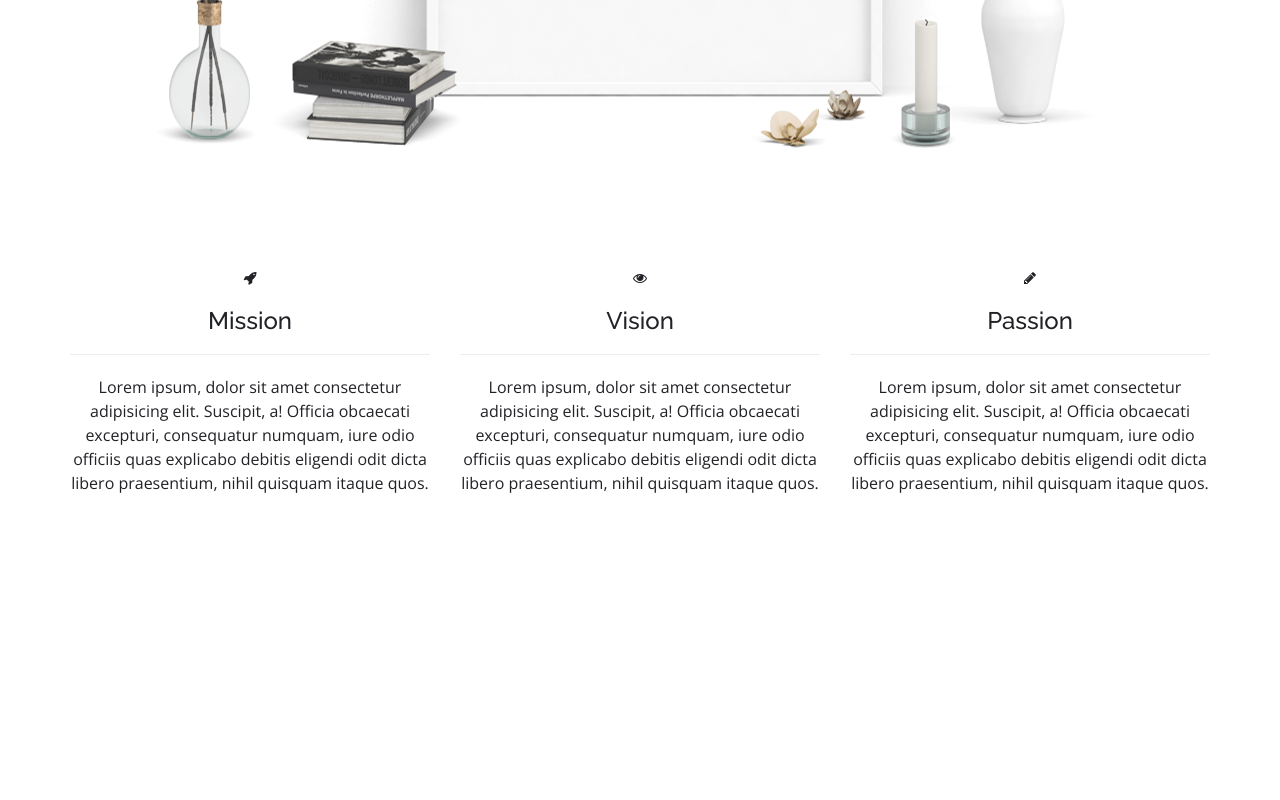
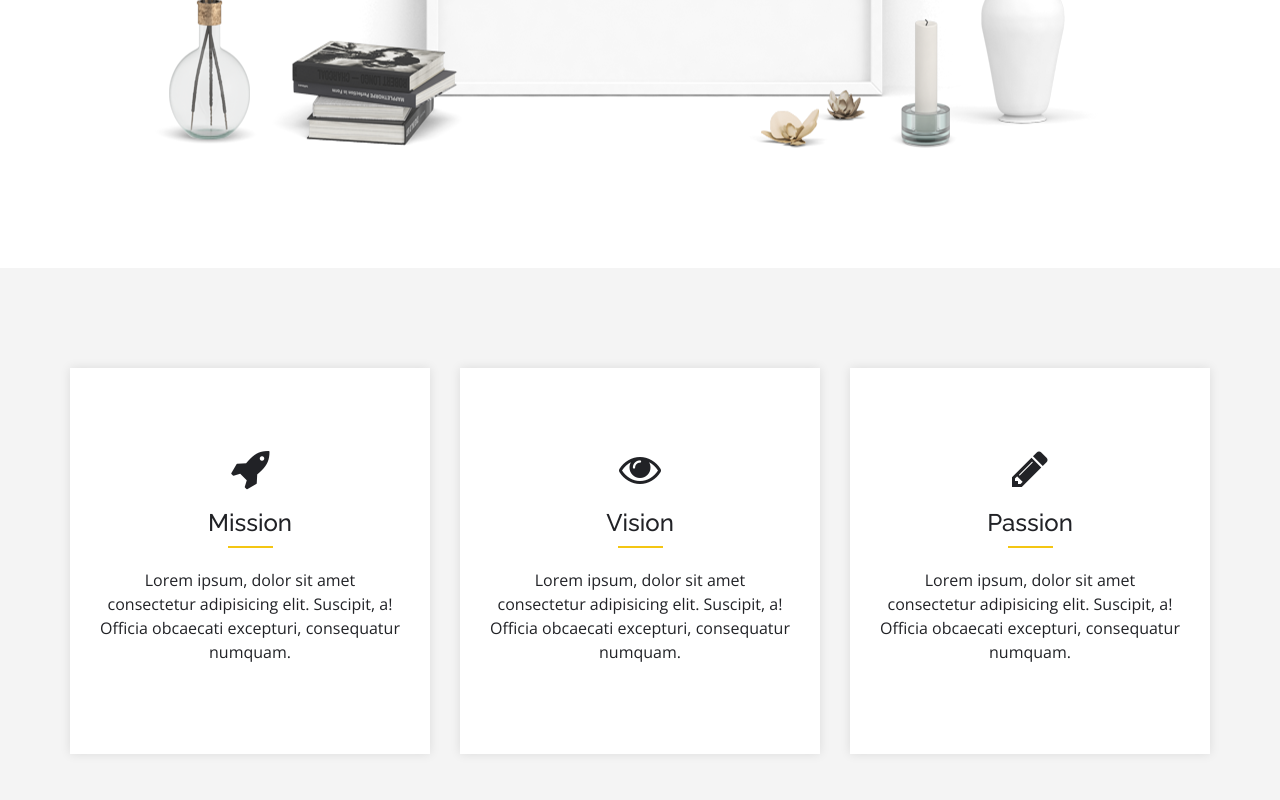
Before and after one commit to locaulker/soloweb.dev, a website: page index.html in a window 1280 px wide. Shown: the part 1539-2339 px from the top of the page. Drawn offline with nearby package versions, Linux system fonts and the light colour scheme.

Commit message:
Abour us section completed

```diff
--- a/css/style.css
+++ b/css/style.css
@@ -73,11 +73,11 @@ Home: Hero Video
   position: fixed;
   top: 50%;
   left: 50%;
-  transform: translateX(-50%) translateY(-50%);
   -webkit-transform: translateX(-50%) translateY(-50%);
   -moz-transform: translateX(-50%) translateY(-50%);
   -ms-transform: translateX(-50%) translateY(-50%);
   -o-transform: translateX(-50%) translateY(-50%);
+  transform: translateX(-50%) translateY(-50%);
   min-width: 100%;
   min-height: 100%;
   width: auto;
@@ -141,11 +141,11 @@ Home: Hero Video
     text-transform: uppercase;
     margin: 0 6px;
     padding: 12px 46px;
-    transition: all 0.5s;
     -webkit-transition: all 0.5s;
     -moz-transition: all 0.5s;
     -ms-transition: all 0.5s;
     -o-transition: all 0.5s;
+    transition: all 0.5s;
   }
   .btn-home {
     color: #fff;
@@ -182,6 +182,9 @@ Content Boxes
 .content-box-lg {
   padding: 12rem 0;
 }
+.content-box-md {
+  padding: 10rem 0;
+}
 
 /* *********************************************
 Vertical Headings
@@ -193,11 +196,11 @@ Vertical Headings
   text-transform: uppercase;
   word-spacing: 5px;
   display: inline-block;
-  transform: rotate(-90deg);
   -webkit-transform: rotate(-90deg);
   -moz-transform: rotate(-90deg);
   -ms-transform: rotate(-90deg);
   -o-transform: rotate(-90deg);
+  transform: rotate(-90deg);
   position: relative;
   top: 66px;
   left: -66px;
@@ -212,6 +215,7 @@ Vertical Headings
 /* *********************************************
 About: Section
 ********************************************* */
+  /* *********Part 01 ******* */
   #about-right p:first-child {
     margin-bottom: 3rem;
   }
@@ -222,3 +226,62 @@ About: Section
     margin: 0 auto;
     /* border: 1px dashed rgba(0, 128, 128, 0.5); */
   }
+
+  /* ********* About: Part 02 ******* */
+  #about-02 {
+    background-color: #F4F4F4;
+  }
+  .about-item {
+    background-color: #fff;
+    padding: 8rem 3rem;
+    box-shadow: 0 0 10px rgba(0, 0, 0, 0.1);
+  }
+  .about-item i {
+    font-size: 4.2rem;
+    margin: 0;
+  }
+  .about-item h3 {
+    font-size: 2.4rem;
+    margin-bottom: 1rem;
+  }
+  .about-item hr {
+    width: 4.5rem;
+    height: .2rem;
+    background-color: #F4C613;
+    margin: 0 auto;
+    border: none;
+  }
+  .about-item p {
+    margin-top: 2rem;
+  }
+
+    /* ********* About Part 02 - hover ******* */
+    .about-item:hover {
+      background-color: #F4C613;
+    }
+    .about-item:hover i,
+    .about-item:hover h3,
+    .about-item:hover p {
+      color: #fff;
+    }
+    .about-item:hover hr {
+      background: #fff;
+    }
+    .about-item:hover i {
+      transform: translateY(-20px)    ;
+      -webkit-transform: translateY(-20px)    ;
+      -moz-transform: translateY(-20px)    ;
+      -ms-transform: translateY(-20px)    ;
+      -o-transform: translateY(-20px)    ;
+}
+
+    /* ********* About Part 02 - smooth transition ******* */
+    .about-item,
+    .about-item i,
+    .about-item hr {
+      -webkit-transition: all 400ms ease-in-out;
+      -moz-transition: all 400ms ease-in-out;
+      -ms-transition: all 400ms ease-in-out;
+      -o-transition: all 400ms ease-in-out;
+      transition: all 400ms ease-in-out;
+    }
--- a/index.html
+++ b/index.html
@@ -117,7 +117,7 @@
                 <i class="fa fa-rocket"></i>
                 <h3>Mission</h3>
                 <hr>
-                <p>Lorem ipsum, dolor sit amet consectetur adipisicing elit. Suscipit, a! Officia obcaecati excepturi, consequatur numquam, iure odio officiis quas explicabo debitis eligendi odit dicta libero praesentium, nihil quisquam itaque quos.</p>
+                <p>Lorem ipsum, dolor sit amet consectetur adipisicing elit. Suscipit, a! Officia obcaecati excepturi, consequatur numquam.</p>
               </div>
             </div><!-- .col-md-4 -->
             <div class="col-md-4">
@@ -125,7 +125,7 @@
                 <i class="fa fa-eye"></i>
                 <h3>Vision</h3>
                 <hr>
-                <p>Lorem ipsum, dolor sit amet consectetur adipisicing elit. Suscipit, a! Officia obcaecati excepturi, consequatur numquam, iure odio officiis quas explicabo debitis eligendi odit dicta libero praesentium, nihil quisquam itaque quos.</p>
+                <p>Lorem ipsum, dolor sit amet consectetur adipisicing elit. Suscipit, a! Officia obcaecati excepturi, consequatur numquam.</p>
               </div>
             </div><!-- .col-md-4 -->
             <div class="col-md-4">
@@ -133,7 +133,7 @@
                 <i class="fa fa-pencil"></i>
                 <h3>Passion</h3>
                 <hr>
-                <p>Lorem ipsum, dolor sit amet consectetur adipisicing elit. Suscipit, a! Officia obcaecati excepturi, consequatur numquam, iure odio officiis quas explicabo debitis eligendi odit dicta libero praesentium, nihil quisquam itaque quos.</p>
+                <p>Lorem ipsum, dolor sit amet consectetur adipisicing elit. Suscipit, a! Officia obcaecati excepturi, consequatur numquam.</p>
               </div>
             </div><!-- .col-md-4 -->
           </div><!-- .row -->
```
